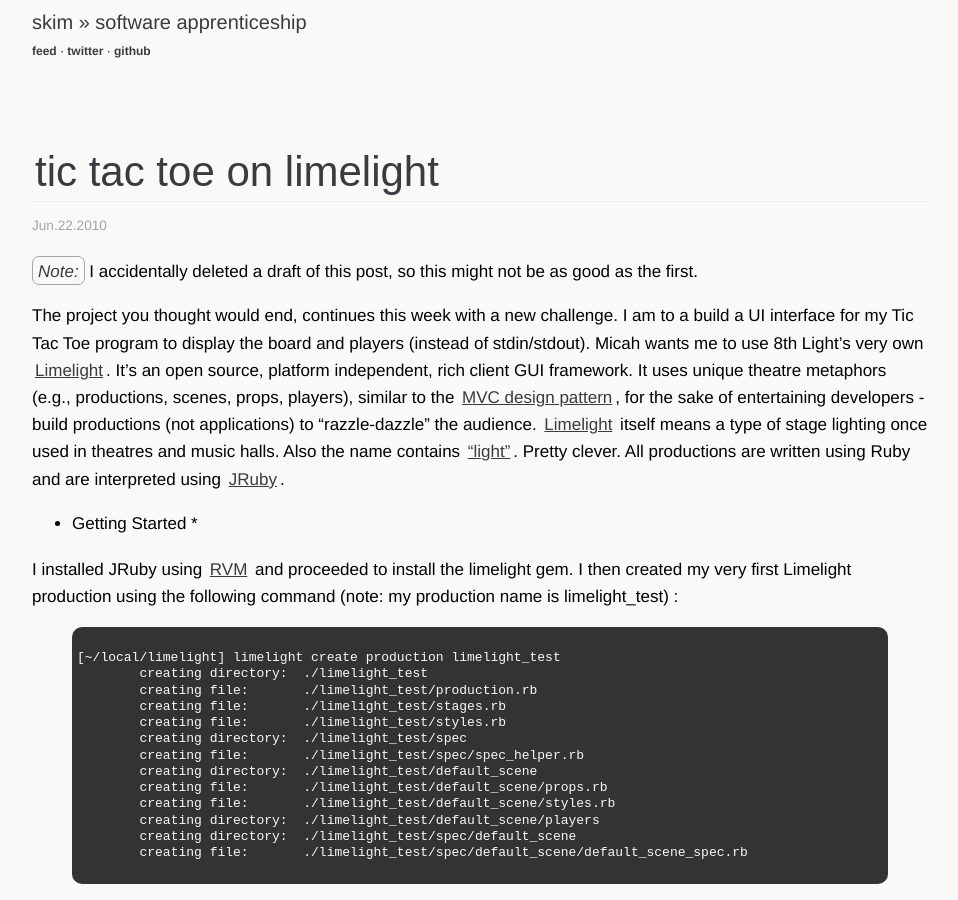
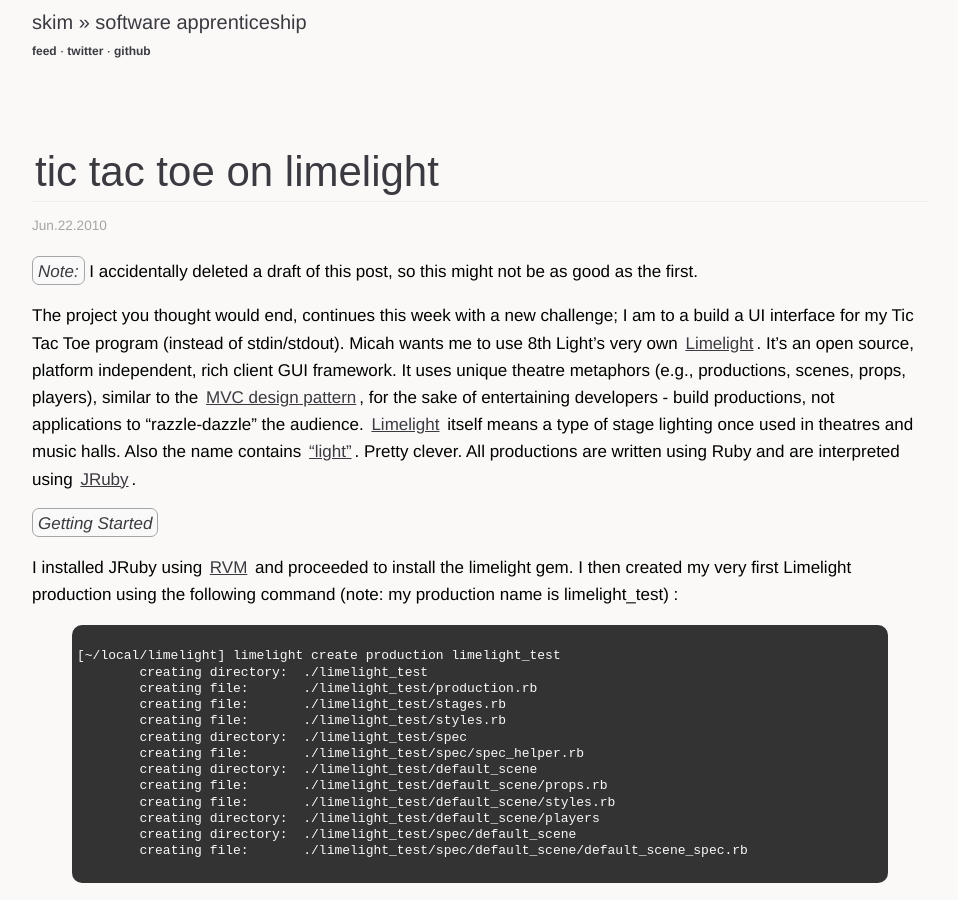
Before and after one commit to sl4m/skim.cc, a Jekyll site: the page built from _posts/2010-06-21-tic-tac-toe-limelight.markdown, in a window 1280 px wide and 900 px high. Shown: the whole window, without its empty margins (160-1118 px from the left). Built offline with Jekyll 4.4.1, drawn with Linux system fonts in a browser that asks for light colours; comment, search, counter and statistics services are not loaded.

Commit message:
updated post

```diff
--- a/_posts/2010-06-21-tic-tac-toe-limelight.markdown
+++ b/_posts/2010-06-21-tic-tac-toe-limelight.markdown
@@ -10,9 +10,9 @@
 
 *Note:* I accidentally deleted a draft of this post, so this might not be as good as the first.
 
-The project you thought would end, continues this week with a new challenge.  I am to a build a UI interface for my Tic Tac Toe program to display the board and players (instead of stdin/stdout).  Micah wants me to use 8th Light's very own [Limelight](http://limelight.8thlight.com/).  It's an open source, platform independent, rich client GUI framework.  It uses unique theatre metaphors (e.g., productions, scenes, props, players), similar to the [MVC design pattern](http://en.wikipedia.org/wiki/Model%E2%80%93view%E2%80%93controller), for the sake of entertaining developers - build productions (not applications) to "razzle-dazzle" the audience.  [Limelight](http://en.wikipedia.org/wiki/Limelight) itself means a type of stage lighting once used in theatres and music halls.  Also the name contains ["light"](http://limelightwiki.8thlight.com/wiki/A_Cook%27s_Tour_of_Limelight#Theater_Metaphor).  Pretty clever.  All productions are written using Ruby and are interpreted using [JRuby](http://jruby.org/).
+The project you thought would end, continues this week with a new challenge; I am to a build a UI interface for my Tic Tac Toe program (instead of stdin/stdout).  Micah wants me to use 8th Light's very own [Limelight](http://limelight.8thlight.com/).  It's an open source, platform independent, rich client GUI framework.  It uses unique theatre metaphors (e.g., productions, scenes, props, players), similar to the [MVC design pattern](http://en.wikipedia.org/wiki/Model%E2%80%93view%E2%80%93controller), for the sake of entertaining developers - build productions, not applications to "razzle-dazzle" the audience.  [Limelight](http://en.wikipedia.org/wiki/Limelight) itself means a type of stage lighting once used in theatres and music halls.  Also the name contains ["light"](http://limelightwiki.8thlight.com/wiki/A_Cook%27s_Tour_of_Limelight#Theater_Metaphor).  Pretty clever.  All productions are written using Ruby and are interpreted using [JRuby](http://jruby.org/).
 
-* Getting Started *
+*Getting Started*
 
 I installed JRuby using [RVM](http://rvm.beginrescueend.com/) and proceeded to install the limelight gem.  I then created my very first Limelight production using the following command (note: my production name is limelight_test) :
 
```
